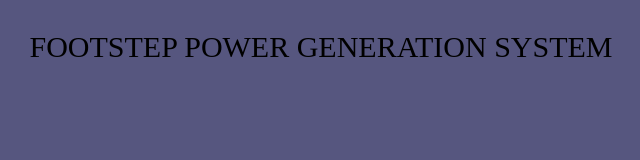
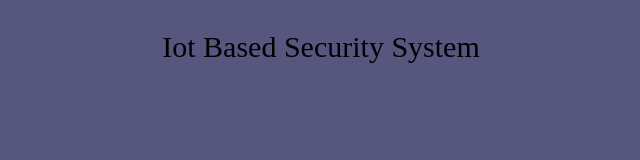
Before and after one commit to 20bec4115/-FOOTSTEP-POWER-GENERATION-SYSTEM-, a plain HTML site: page index.html in a window 1280 px wide. Shown: the top 160 px of the page, without its empty margins (319-959 px from the left). Drawn offline with Linux system fonts and the light colour scheme; grey boxes are pictures that could not be loaded.

Commit message:
Update index.html

```diff
--- a/index.html
+++ b/index.html
@@ -25,7 +25,7 @@
     </style>
 </head>
 <body>
-    <p>FOOTSTEP POWER GENERATION SYSTEM</p>
+    <p>Iot Based Security System</p>
     <div class="video-container">
     <video width="450" height="340" controls>
         <source src="Project1.mp4" type="video/mp4">
```
